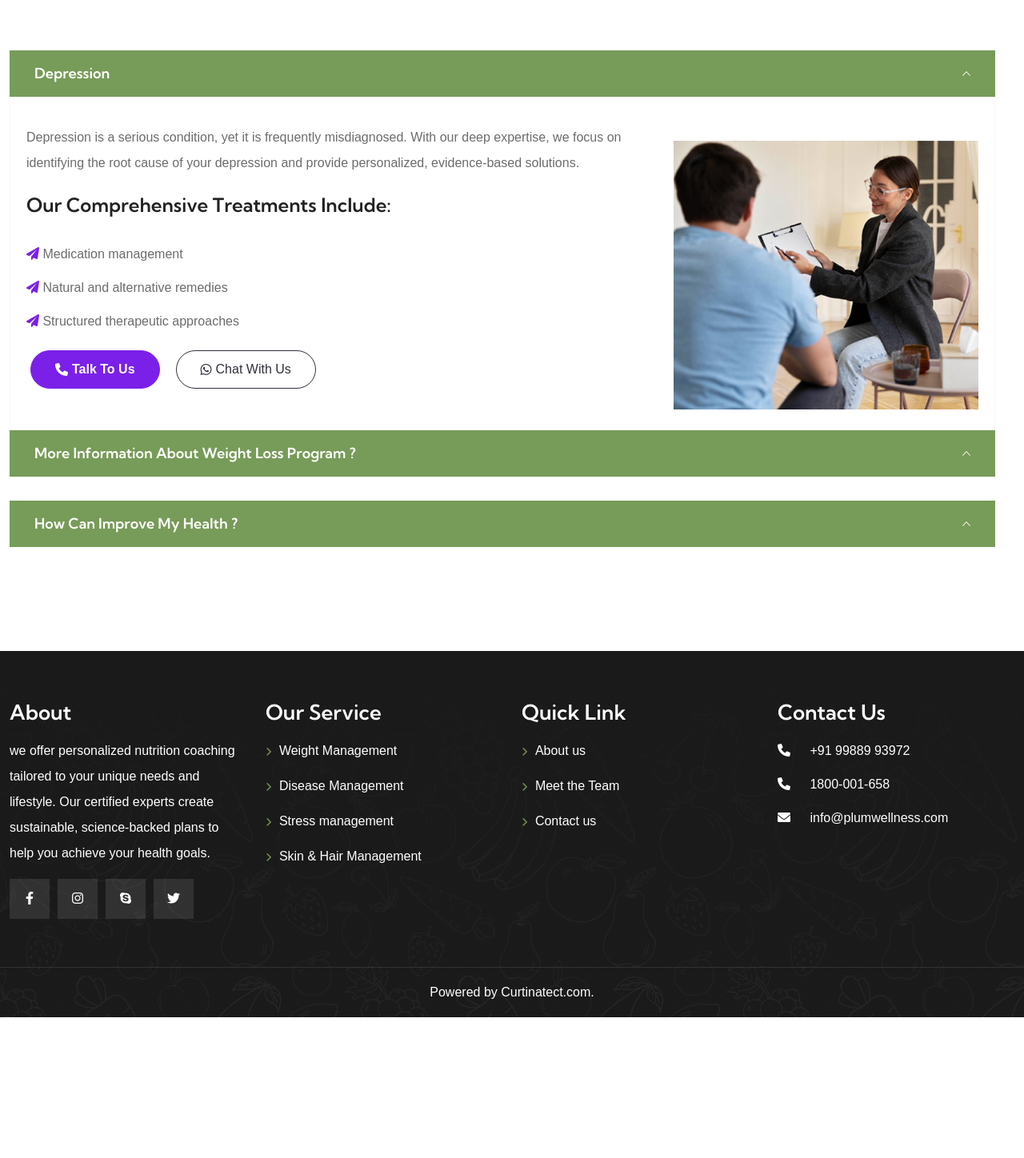
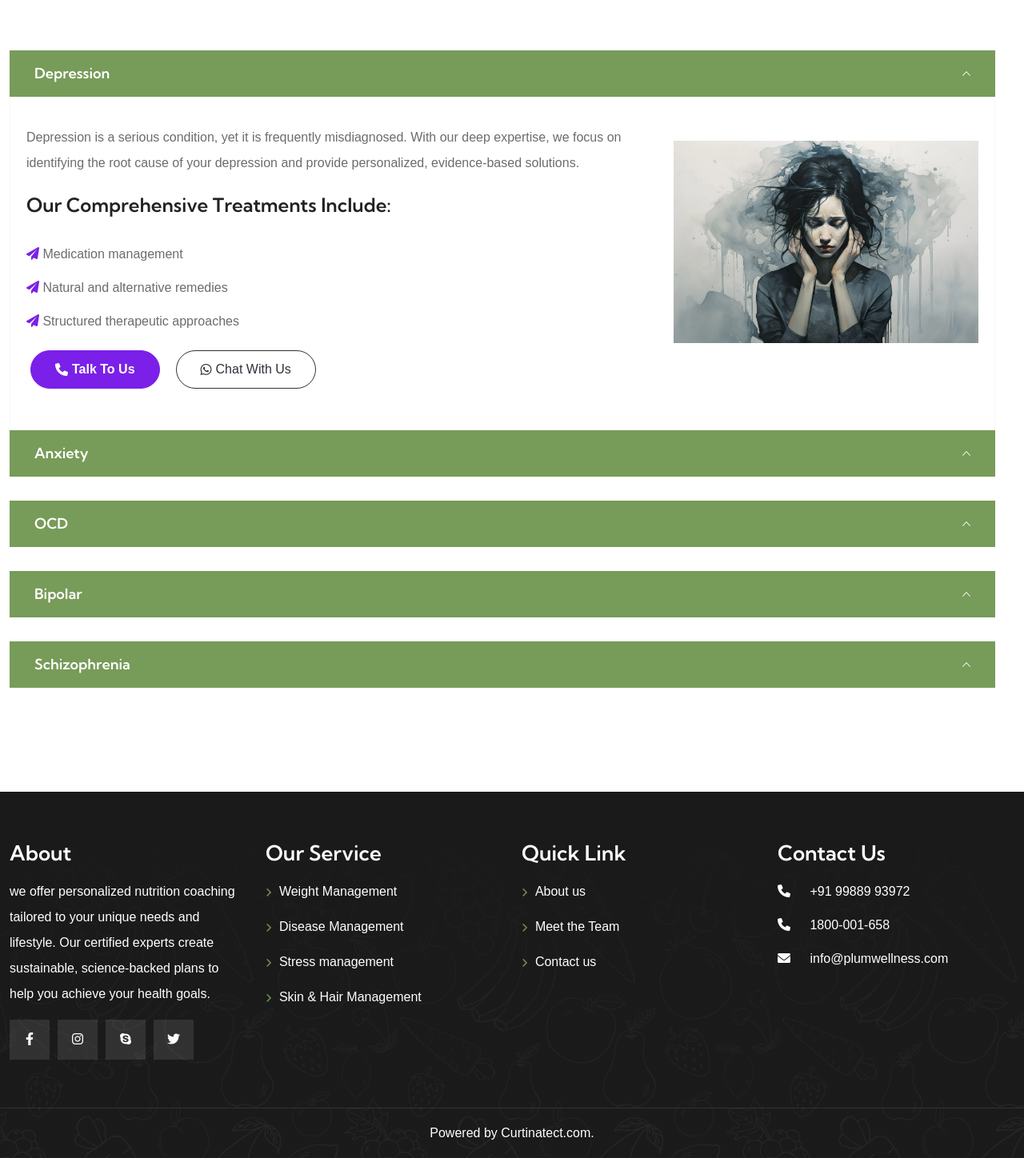
Before and after one commit to bhupindersinghsaggu/plumwellness.in, a PHP site: page /stress-management in a window 1280 px wide. Shown: the part 1903-3351 px from the top of the page at 80% size. Before the commit the page ends 3175 px from the top, so only its background shows below. Run offline with PHP 8.4, Linux system fonts and the light colour scheme; some libraries are stand-ins or nearby versions; some web fonts are replaced.

Commit message:
stress manmgemnt
q

```diff
--- a/stress-management.php
+++ b/stress-management.php
@@ -23,7 +23,7 @@ include('web/header.php');
             </div>
             <div class="col-xl-6 wow  fadeInRight animated" style="visibility: visible; animation-name: fadeInRight;">
                 <div class="pq-progressbar-img">
-                    <img src="images/main2.JPG" class="img-fluid" alt="images">
+                    <img src="images/main22.jpg" class="img-fluid" alt="images">
                 </div>
             </div>
         </div>
@@ -96,10 +96,6 @@ include('web/header.php');
                                 <h5 class="pq-section-title">Conditions we Treat</h5>
                             </div>
                         </div>
-                        <!-- <p>Nutrition is a long established fact that a reader will be distracted by the readable content of
-                            a page when looking at its layout. Lorem Ipsum is Nutrition dummy text of the printing and
-                            typesetting industry Nutrition. Lorem Ipsum has been the industry’s standard dummy text ever
-                            since.</p> -->
                         <div class="pq-accordion-block mt-4">
                             <div class="pq-accordion-box 1 pq-active">
                                 <div class="pq-ad-title">
@@ -134,34 +130,34 @@ include('web/header.php');
                                                         secondary-btn md-btn" data-toggle="modal" data-target="#exampleModal"> <i class="fa-brands fa-whatsapp mgr"></i> Chat with us</a></li>
                                             </ul>
                                         </div>
-                                        <div class="col-sm-4 mt-30"><img decoding="async" src="images/services/1.jpg" alt="image"></div>
+                                        <div class="col-sm-4 mt-30"><img decoding="async" src="images/services/4.webp" alt="image"></div>
                                     </div>
 
                             </div>
                             <div class="pq-accordion-box   2">
                                 <div class="pq-ad-title">
                                     <h6 class="ad-title-text">
-                                        more information about weight loss program ?
+                                    Anxiety
                                         <i aria-hidden="true" class="ion ion-ios-arrow-down active"></i><i aria-hidden="true" class="ion ion-ios-arrow-up inactive"></i>
                                     </h6>
                                 </div>
                                 <div class="pq-accordion-details" style="display:none;">
                                     <div class="row mt-30 ">
                                         <div class="col-sm-8">
-                                            <p class="pq-detail-text"> Depression is a serious condition, yet it is frequently misdiagnosed. With our deep expertise, we focus on identifying the root cause of your depression and provide personalized, evidence-based solutions. </p>
+                                            <p class="pq-detail-text"> Anxiety can be more disruptive than it seems at first glance. Our dedicated team of therapists, psychiatrists, and psychologists works with you to identify and manage anxiety triggers through a personalized, results-oriented approach </p>
                                             <h5 class="pq-class-box-title mb-30 mt-30">Our comprehensive treatments include:</h5>
                                             <ul class="pq-service-list-item">
                                                 <li> <i class="fa-solid fa-paper-plane mr-5"
                                                         style="color: var(--button-color);"></i>
-                                                    Medication management
+                                                        Multi-modal interventions
                                                 </li>
                                                 <li> <i class="fa-solid fa-paper-plane mr-5"
                                                         style="color: var(--button-color);"></i>
-                                                    Natural and alternative remedies
+                                                        Holistic strategies
                                                 </li>
                                                 <li> <i class="fa-solid fa-paper-plane mr-5"
                                                         style="color: var(--button-color);"></i>
-                                                    Structured therapeutic approaches
+                                                        Individualized care
                                                 </li>
                                             </ul>
                                             <ul class="banner-cta flex ul-list-hero mt-30">
@@ -171,34 +167,34 @@ include('web/header.php');
                                                         secondary-btn md-btn" data-toggle="modal" data-target="#exampleModal"> <i class="fa-brands fa-whatsapp mgr"></i> Chat with us</a></li>
                                             </ul>
                                         </div>
-                                        <div class="col-sm-4 mt-30"><img decoding="async" src="images/services/1.jpg" alt="image"></div>
+                                        <div class="col-sm-4 mt-30"><img decoding="async" src="images/services/5.png" alt="image"></div>
                                     </div>
                                 </div>
                             </div>
                             <div class="pq-accordion-box   3">
                                 <div class="pq-ad-title">
                                     <h6 class="ad-title-text">
-                                        how can improve my health ?
+                                       OCD
                                         <i aria-hidden="true" class="ion ion-ios-arrow-down active"></i><i aria-hidden="true" class="ion ion-ios-arrow-up inactive"></i>
                                     </h6>
                                 </div>
                                 <div class="pq-accordion-details" style="display:none;">
                                     <div class="row mt-30 ">
                                         <div class="col-sm-8">
-                                            <p class="pq-detail-text"> Depression is a serious condition, yet it is frequently misdiagnosed. With our deep expertise, we focus on identifying the root cause of your depression and provide personalized, evidence-based solutions. </p>
+                                            <p class="pq-detail-text"> OCD is a multifaceted disorder with various underlying causes. Our treatment plans are tailored to each individual's unique needs, combining therapy, medication, and advanced scientific techniques like RTMS</p>
                                             <h5 class="pq-class-box-title mb-30 mt-30">Our comprehensive treatments include:</h5>
                                             <ul class="pq-service-list-item">
                                                 <li> <i class="fa-solid fa-paper-plane mr-5"
                                                         style="color: var(--button-color);"></i>
-                                                    Medication management
+                                                        Personalised therapy
                                                 </li>
                                                 <li> <i class="fa-solid fa-paper-plane mr-5"
                                                         style="color: var(--button-color);"></i>
-                                                    Natural and alternative remedies
+                                                        RTMS treatment
                                                 </li>
                                                 <li> <i class="fa-solid fa-paper-plane mr-5"
                                                         style="color: var(--button-color);"></i>
-                                                    Structured therapeutic approaches
+                                                        Holistic care plan
                                                 </li>
                                             </ul>
                                             <ul class="banner-cta flex ul-list-hero mt-30">
@@ -208,7 +204,67 @@ include('web/header.php');
                                                         secondary-btn md-btn" data-toggle="modal" data-target="#exampleModal"> <i class="fa-brands fa-whatsapp mgr"></i> Chat with us</a></li>
                                             </ul>
                                         </div>
-                                        <div class="col-sm-4 mt-30"><img decoding="async" src="images/services/1.jpg" alt="image"></div>
+                                        <div class="col-sm-4 mt-30"><img decoding="async" src="images/services/6.webp" alt="image"></div>
+                                    </div>
+                                </div>
+                            </div>
+                            <div class="pq-accordion-box   4">
+                                <div class="pq-ad-title">
+                                    <h6 class="ad-title-text">
+                                    Bipolar
+                                        <i aria-hidden="true" class="ion ion-ios-arrow-down active"></i><i aria-hidden="true" class="ion ion-ios-arrow-up inactive"></i>
+                                    </h6>
+                                </div>
+                                <div class="pq-accordion-details" style="display:none;">
+                                    <div class="row mt-30 ">
+                                        <div class="col-sm-8">
+                                            <p class="pq-detail-text"> The exact cause of bipolar disorder is not fully understood, but it includes a combination of genetic, biological, and environmental factors. Imbalances in brain chemicals and changes in the structure or function of the brain may also play a role.</p>
+                                            <!-- <h5 class="pq-class-box-title mb-30 mt-30">Our comprehensive treatments include:</h5> -->
+                                            <ul class="banner-cta flex ul-list-hero mt-30">
+                                                <li><a href="tel:91+919988993972" class="primary-btn1 md-btn"> <i class="fa-solid fa-phone mgr"></i>
+                                                        Talk to us</a></li>
+                                                <li><a href="https://wa.me/919988993972?text=I%20want%20to%20know%20more%20about%20weight%20loss" "="" class="
+                                                        secondary-btn md-btn" data-toggle="modal" data-target="#exampleModal"> <i class="fa-brands fa-whatsapp mgr"></i> Chat with us</a></li>
+                                            </ul>
+                                        </div>
+                                        <div class="col-sm-4 mt-30"><img decoding="async" src="images/services/7.jpeg" alt="image"></div>
+                                    </div>
+                                </div>
+                            </div>
+                            <div class="pq-accordion-box   5">
+                                <div class="pq-ad-title">
+                                    <h6 class="ad-title-text">
+                                    Schizophrenia
+                                        <i aria-hidden="true" class="ion ion-ios-arrow-down active"></i><i aria-hidden="true" class="ion ion-ios-arrow-up inactive"></i>
+                                    </h6>
+                                </div>
+                                <div class="pq-accordion-details" style="display:none;">
+                                    <div class="row mt-30 ">
+                                        <div class="col-sm-8">
+                                            <p class="pq-detail-text"> Schizophrenia may be a lifelong condition, but with the right combination of medication and therapy, it can be effectively managed. We provide holistic, outcome-focused treatments designed to support both patients and their caregivers</p>
+                                            <h5 class="pq-class-box-title mb-30 mt-30">Our comprehensive treatments include:</h5>
+                                            <ul class="pq-service-list-item">
+                                                <li> <i class="fa-solid fa-paper-plane mr-5"
+                                                        style="color: var(--button-color);"></i>
+                                                        Psychosocial treatments
+                                                </li>
+                                                <li> <i class="fa-solid fa-paper-plane mr-5"
+                                                        style="color: var(--button-color);"></i>
+                                                        Family-centered therapy
+                                                </li>
+                                                <li> <i class="fa-solid fa-paper-plane mr-5"
+                                                        style="color: var(--button-color);"></i>
+                                                        Medication management
+                                                </li>
+                                            </ul>
+                                            <ul class="banner-cta flex ul-list-hero mt-30">
+                                                <li><a href="tel:91+919988993972" class="primary-btn1 md-btn"> <i class="fa-solid fa-phone mgr"></i>
+                                                        Talk to us</a></li>
+                                                <li><a href="https://wa.me/919988993972?text=I%20want%20to%20know%20more%20about%20weight%20loss" "="" class="
+                                                        secondary-btn md-btn" data-toggle="modal" data-target="#exampleModal"> <i class="fa-brands fa-whatsapp mgr"></i> Chat with us</a></li>
+                                            </ul>
+                                        </div>
+                                        <div class="col-sm-4 mt-30"><img decoding="async" src="images/services/8.jpg" alt="image"></div>
                                     </div>
                                 </div>
                             </div>
```
Also changed, not shown: images/main22.jpg (renamed from images/main2.jpg), images/services/4.webp (added), images/services/5.png (added), images/services/6.webp (added), images/services/7.jpeg (added), images/services/8.jpg (added).
